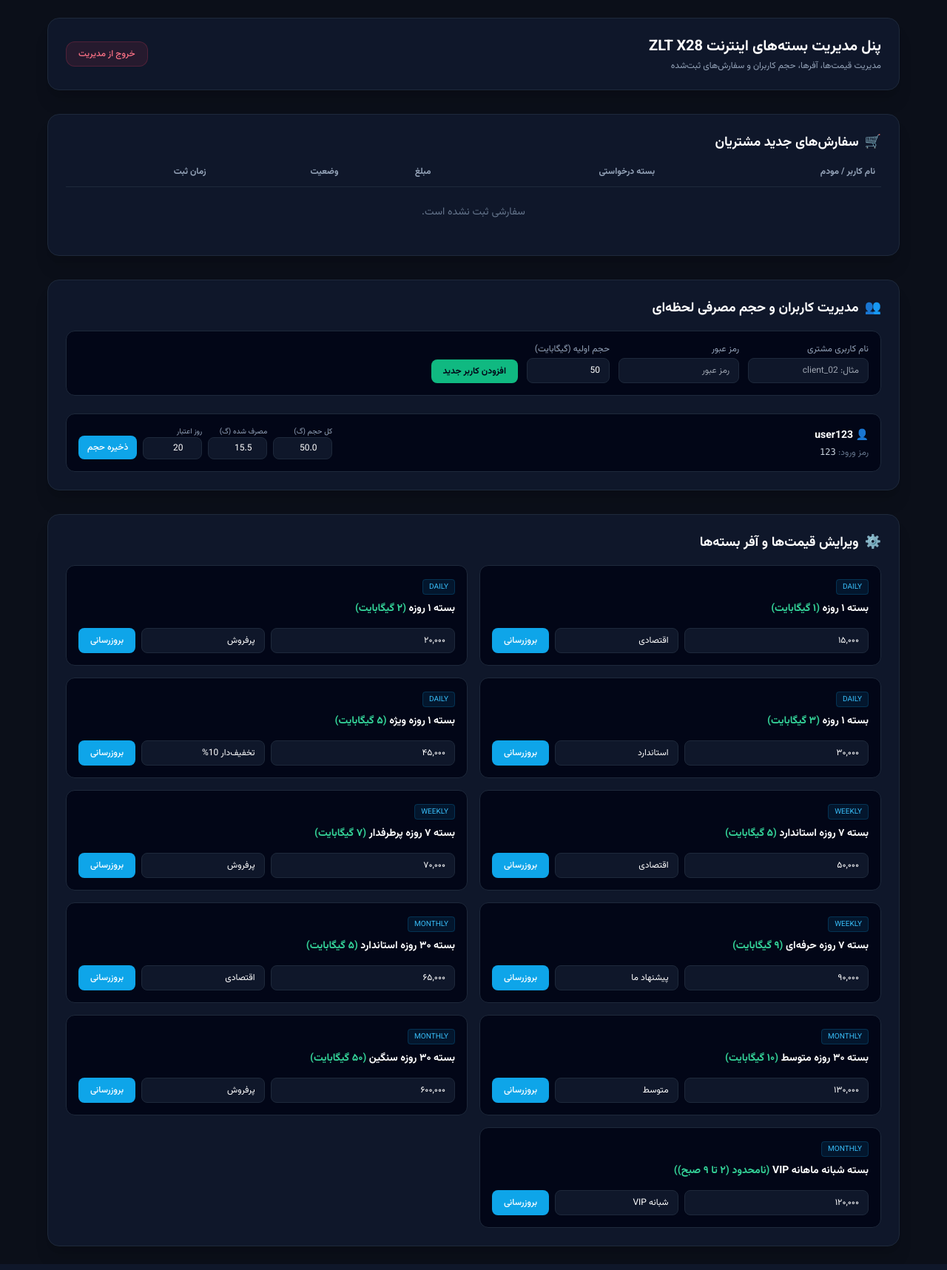
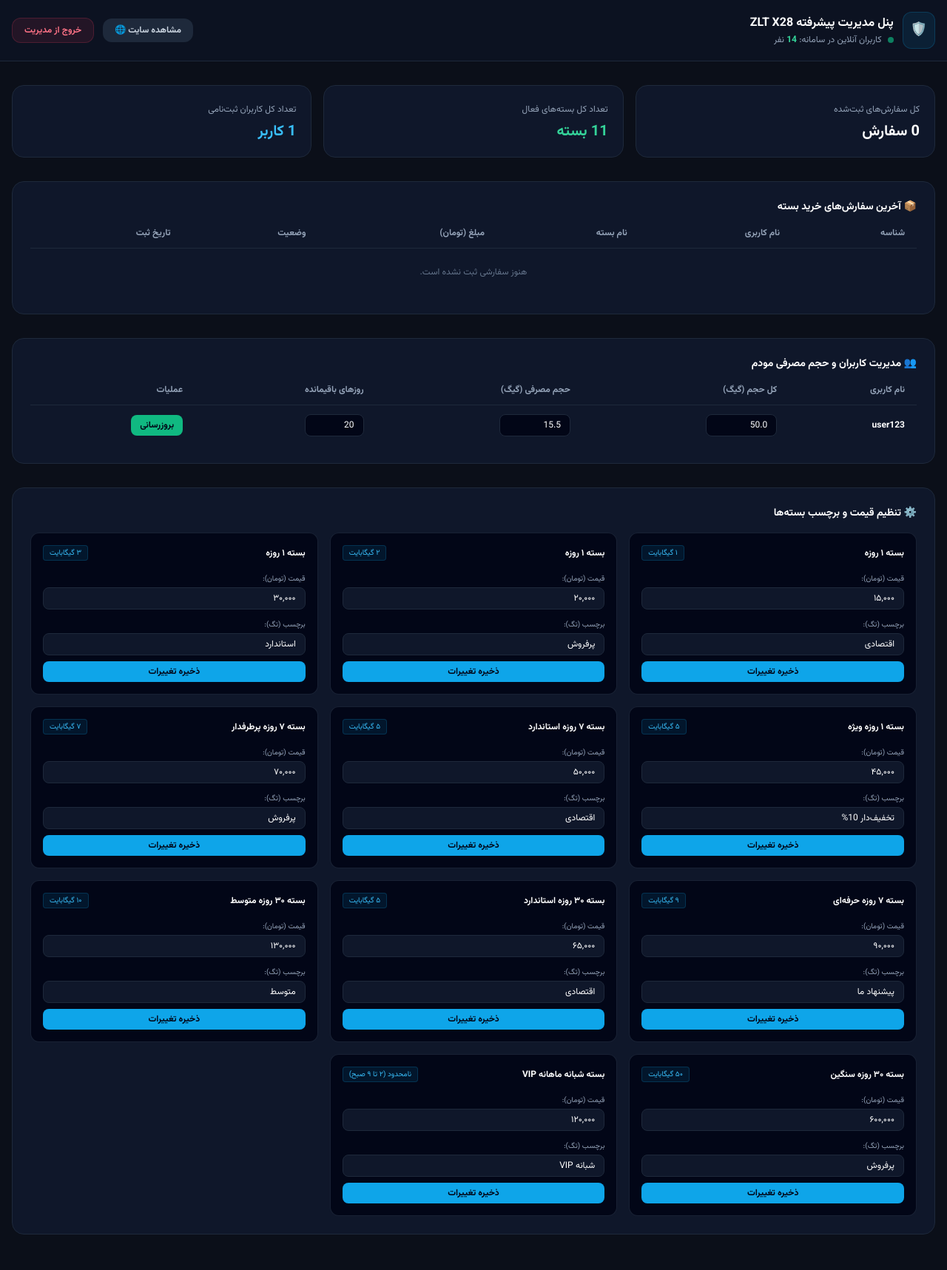
Before and after one commit to abozarkh98-oss/ZLTX28, a Flask app: page /admin in a window 1280 px wide. Shown: the whole page at 74% size. Run offline with Flask 3, Linux system fonts and the light colour scheme; the visitor is signed in with stand-in values (Sample User, id 1); data comes from the database, SQL or seed files in the repository; data that the repository does not hold is empty; some libraries are stand-ins or nearby versions.

Commit message:
Update admin_dashboard.html

```diff
--- a/templates/admin_dashboard.html
+++ b/templates/admin_dashboard.html
@@ -2,127 +2,150 @@
 <html lang="fa" dir="rtl">
 <head>
     <meta charset="UTF-8">
-    <title>پنل مدیریت و سفارشات - ZLT X28</title>
+    <meta name="viewport" content="width=device-width, initial-scale=1.0">
+    <title>پنل مدیریت مودم ZLT X28</title>
     <script src="https://cdn.tailwindcss.com"></script>
     <link href="https://fonts.googleapis.com/css2?family=Vazirmatn:wght@300;400;500;600;700&display=swap" rel="stylesheet">
-    <style>body { font-family: 'Vazirmatn', sans-serif; background-color: #0b0f19; color: #f3f4f6; }</style>
+    <style>
+        body { font-family: 'Vazirmatn', sans-serif; background-color: #0b0f19; color: #f3f4f6; }
+        .smooth-transition { transition: all 0.3s cubic-bezier(0.4, 0, 0.2, 1); }
+        @keyframes fadeIn { from { opacity: 0; transform: translateY(15px); } to { opacity: 1; transform: translateY(0); } }
+        .animate-fade { animation: fadeIn 0.4s ease-out forwards; }
+    </style>
 </head>
-<body class="min-h-screen p-4 sm:p-6">
-    <div class="max-w-6xl mx-auto">
-        <!-- Header -->
-        <div class="flex justify-between items-center mb-8 bg-slate-900 p-6 rounded-2xl border border-slate-800 shadow-xl">
-            <div>
-                <h1 class="text-xl font-bold text-white">پنل مدیریت بسته‌های اینترنت ZLT X28</h1>
-                <p class="text-xs text-slate-400 mt-1">مدیریت قیمت‌ها، آفرها، حجم کاربران و سفارش‌های ثبت‌شده</p>
+<body class="min-h-screen pb-12">
+
+    <!-- هدر پنل مدیریت -->
+    <header class="border-b border-slate-800 bg-slate-900/50 backdrop-blur-md sticky top-0 z-40">
+        <div class="max-w-7xl mx-auto px-4 py-4 flex justify-between items-center">
+            <div class="flex items-center gap-3">
+                <div class="bg-sky-500/10 text-sky-400 p-2.5 rounded-xl border border-sky-500/20 text-lg">🛡️</div>
+                <div>
+                    <h1 class="font-bold text-white text-sm md:text-base">پنل مدیریت پیشرفته ZLT X28</h1>
+                    <div class="flex items-center gap-2 mt-0.5">
+                        <span class="w-2 h-2 rounded-full bg-emerald-500 animate-pulse"></span>
+                        <span class="text-xs text-slate-400">کاربران آنلاین در سامانه: <strong class="text-emerald-400">{{ online_count }}</strong> نفر</span>
+                    </div>
+                </div>
             </div>
-            <a href="/admin/logout" class="bg-rose-500/10 hover:bg-rose-500/20 text-rose-400 border border-rose-500/20 px-4 py-2 rounded-xl text-xs font-medium transition">خروج از مدیریت</a>
+            <div class="flex items-center gap-3">
+                <a href="/" target="_blank" class="bg-slate-800 hover:bg-slate-700 text-slate-300 px-4 py-2 rounded-xl text-xs font-bold smooth-transition">مشاهده سایت 🌐</a>
+                <a href="/admin/logout" class="bg-rose-500/10 hover:bg-rose-500/20 text-rose-400 border border-rose-500/20 px-4 py-2 rounded-xl text-xs font-bold smooth-transition">خروج از مدیریت</a>
+            </div>
+        </div>
+    </header>
+
+    <!-- محتوای داشبورد -->
+    <main class="max-w-7xl mx-auto px-4 mt-8 space-y-8 animate-fade">
+
+        <!-- آمار کلی سیستم -->
+        <div class="grid grid-cols-1 md:grid-cols-3 gap-4">
+            <div class="bg-slate-900 border border-slate-800 p-5 rounded-2xl">
+                <span class="text-xs text-slate-400">کل سفارش‌های ثبت‌شده</span>
+                <p class="text-xl font-bold text-white mt-1">{{ orders | length }} سفارش</p>
+            </div>
+            <div class="bg-slate-900 border border-slate-800 p-5 rounded-2xl">
+                <span class="text-xs text-slate-400">تعداد کل بسته‌های فعال</span>
+                <p class="text-xl font-bold text-emerald-400 mt-1">{{ packages | length }} بسته</p>
+            </div>
+            <div class="bg-slate-900 border border-slate-800 p-5 rounded-2xl">
+                <span class="text-xs text-slate-400">تعداد کل کاربران ثبت‌نامی</span>
+                <p class="text-xl font-bold text-sky-400 mt-1">{{ users | length }} کاربر</p>
+            </div>
         </div>
 
-        <!-- Orders Section -->
-        <div class="bg-slate-900 p-6 rounded-2xl border border-slate-800 mb-8 shadow-xl">
-            <h2 class="text-lg font-bold text-white mb-4 flex items-center gap-2">
-                <span>🛒</span> سفارش‌های جدید مشتریان
-            </h2>
+        <!-- بخش ۱: سفارش‌های مشتریان -->
+        <div class="bg-slate-900 border border-slate-800 rounded-2xl p-6">
+            <h2 class="text-sm font-bold text-white mb-4 flex items-center gap-2">📦 آخرین سفارش‌های خرید بسته</h2>
             <div class="overflow-x-auto">
-                <table class="w-full text-right text-sm">
+                <table class="w-full text-right text-xs">
                     <thead>
-                        <tr class="border-b border-slate-800 text-slate-400 text-xs">
-                            <th class="pb-3 px-2">نام کاربر / مودم</th>
-                            <th class="pb-3 px-2">بسته درخواستی</th>
-                            <th class="pb-3 px-2">مبلغ</th>
-                            <th class="pb-3 px-2">وضعیت</th>
-                            <th class="pb-3 px-2">زمان ثبت</th>
+                        <tr class="border-b border-slate-800 text-slate-400">
+                            <th class="pb-3 px-4">شناسه</th>
+                            <th class="pb-3 px-4">نام کاربری</th>
+                            <th class="pb-3 px-4">نام بسته</th>
+                            <th class="pb-3 px-4">مبلغ (تومان)</th>
+                            <th class="pb-3 px-4">وضعیت</th>
+                            <th class="pb-3 px-4">تاریخ ثبت</th>
                         </tr>
                     </thead>
                     <tbody class="divide-y divide-slate-800/60">
                         {% for order in orders %}
-                        <tr class="text-xs">
-                            <td class="py-3 px-2 font-bold text-white">{{ order.username }}</td>
-                            <td class="py-3 px-2 text-sky-400">{{ order.package_name }}</td>
-                            <td class="py-3 px-2 text-emerald-400 font-bold">{{ order.price }}</td>
-                            <td class="py-3 px-2"><span class="bg-amber-500/10 text-amber-400 px-2.5 py-1 rounded-md border border-amber-500/20">{{ order.status }}</span></td>
-                            <td class="py-3 px-2 text-slate-500">{{ order.created_at.strftime('%Y-%m-%d %H:%M') }}</td>
+                        <tr class="hover:bg-slate-950/40 smooth-transition">
+                            <td class="py-3 px-4 text-slate-400">#{{ order.id }}</td>
+                            <td class="py-3 px-4 font-bold text-sky-400">{{ order.username }}</td>
+                            <td class="py-3 px-4 text-white">{{ order.package_name }}</td>
+                            <td class="py-3 px-4 text-emerald-400 font-bold">{{ order.price }}</td>
+                            <td class="py-3 px-4"><span class="bg-amber-500/10 text-amber-400 border border-amber-500/20 px-2.5 py-1 rounded-lg text-[10px]">{{ order.status }}</span></td>
+                            <td class="py-3 px-4 text-slate-500">{{ order.created_at.strftime('%Y-%m-%d %H:%M') }}</td>
                         </tr>
                         {% else %}
-                        <tr><td colspan="5" class="py-6 text-center text-slate-500">سفارشی ثبت نشده است.</td></tr>
+                        <tr>
+                            <td colspan="6" class="text-center py-6 text-slate-500">هنوز سفارشی ثبت نشده است.</td>
+                        </tr>
                         {% endfor %}
                     </tbody>
                 </table>
             </div>
         </div>
 
-        <!-- Users Management Section -->
-        <div class="bg-slate-900 p-6 rounded-2xl border border-slate-800 mb-8 shadow-xl">
-            <h2 class="text-lg font-bold text-white mb-4 flex items-center gap-2">
-                <span>👥</span> مدیریت کاربران و حجم مصرفی لحظه‌ای
-            </h2>
+        <!-- بخش ۲: مدیریت کاربران و حجم‌ها -->
+        <div class="bg-slate-900 border border-slate-800 rounded-2xl p-6">
+            <h2 class="text-sm font-bold text-white mb-4 flex items-center gap-2">👥 مدیریت کاربران و حجم مصرفی مودم</h2>
+            <div class="overflow-x-auto">
+                <table class="w-full text-right text-xs">
+                    <thead>
+                        <tr class="border-b border-slate-800 text-slate-400">
+                            <th class="pb-3 px-4">نام کاربری</th>
+                            <th class="pb-3 px-4">کل حجم (گیگ)</th>
+                            <th class="pb-3 px-4">حجم مصرفی (گیگ)</th>
+                            <th class="pb-3 px-4">روزهای باقیمانده</th>
+                            <th class="pb-3 px-4">عملیات</th>
+                        </tr>
+                    </thead>
+                    <tbody class="divide-y divide-slate-800/60">
+                        {% for user in users %}
+                        <tr>
+                            <form action="/admin/update_user/{{ user.id }}" method="POST">
+                                <td class="py-3 px-4 font-bold text-white">{{ user.username }}</td>
+                                <td class="py-3 px-4"><input type="number" step="0.1" name="total_gb" value="{{ user.total_gb }}" class="w-24 bg-slate-950 border border-slate-800 rounded-lg px-3 py-1.5 text-white"></td>
+                                <td class="py-3 px-4"><input type="number" step="0.1" name="used_gb" value="{{ user.used_gb }}" class="w-24 bg-slate-950 border border-slate-800 rounded-lg px-3 py-1.5 text-white"></td>
+                                <td class="py-3 px-4"><input type="number" name="days_left" value="{{ user.days_left }}" class="w-20 bg-slate-950 border border-slate-800 rounded-lg px-3 py-1.5 text-white"></td>
+                                <td class="py-3 px-4"><button type="submit" class="bg-emerald-500 hover:bg-emerald-400 text-slate-950 px-3 py-1.5 rounded-lg font-bold transition">بروزرسانی</button></td>
+                            </form>
+                        </tr>
+                        {% endfor %}
+                    </tbody>
+                </table>
+            </div>
+        </div>
 
-            <!-- Add User Form -->
-            <form action="/admin/add_user" method="POST" class="bg-slate-950 p-4 rounded-xl border border-slate-800 mb-6 flex flex-wrap gap-3 items-end">
-                <div>
-                    <label class="block text-xs text-slate-400 mb-1">نام کاربری مشتری</label>
-                    <input type="text" name="username" required class="bg-slate-900 border border-slate-800 rounded-lg px-3 py-2 text-xs text-white focus:border-sky-500 focus:outline-none" placeholder="مثال: client_02">
-                </div>
-                <div>
-                    <label class="block text-xs text-slate-400 mb-1">رمز عبور</label>
-                    <input type="text" name="password" required class="bg-slate-900 border border-slate-800 rounded-lg px-3 py-2 text-xs text-white focus:border-sky-500 focus:outline-none" placeholder="رمز عبور">
-                </div>
-                <div>
-                    <label class="block text-xs text-slate-400 mb-1">حجم اولیه (گیگابایت)</label>
-                    <input type="number" step="0.1" name="total_gb" value="50" class="bg-slate-900 border border-slate-800 rounded-lg px-3 py-2 text-xs text-white w-28 focus:border-sky-500 focus:outline-none">
-                </div>
-                <button type="submit" class="bg-emerald-500 hover:bg-emerald-400 text-slate-950 font-bold px-4 py-2 rounded-lg text-xs transition">افزودن کاربر جدید</button>
-            </form>
-
-            <!-- Users List -->
-            <div class="space-y-3">
-                {% for u in users %}
-                <div class="bg-slate-950 p-4 rounded-xl border border-slate-800 flex flex-wrap justify-between items-center gap-4">
-                    <div>
-                        <span class="font-bold text-white text-sm">👤 {{ u.username }}</span>
-                        <span class="text-xs text-slate-500 block mt-0.5">رمز ورود: <span class="text-slate-300 font-mono">{{ u.password }}</span></span>
+        <!-- بخش ۳: مدیریت و تغییر قیمت بسته‌ها -->
+        <div class="bg-slate-900 border border-slate-800 rounded-2xl p-6">
+            <h2 class="text-sm font-bold text-white mb-4 flex items-center gap-2">⚙️ تنظیم قیمت و برچسب بسته‌ها</h2>
+            <div class="grid grid-cols-1 md:grid-cols-2 lg:grid-cols-3 gap-4">
+                {% for pkg in packages %}
+                <div class="bg-slate-950 border border-slate-800/80 p-4 rounded-xl space-y-3">
+                    <div class="flex justify-between items-center">
+                        <span class="font-bold text-white text-xs">{{ pkg.name }}</span>
+                        <span class="text-[10px] text-sky-400 bg-sky-500/10 px-2 py-0.5 rounded border border-sky-500/20">{{ pkg.data_amount }}</span>
                     </div>
-                    <form action="/admin/update_user/{{ u.id }}" method="POST" class="flex items-center gap-2 flex-wrap">
+                    <form action="/admin/update_price/{{ pkg.id }}" method="POST" class="space-y-2">
                         <div>
-                            <span class="text-[10px] text-slate-400 block">کل حجم (گ)</span>
-                            <input type="number" step="0.1" name="total_gb" value="{{ u.total_gb }}" class="bg-slate-900 border border-slate-800 rounded-lg px-2 py-1.5 text-xs text-white w-20 text-center">
+                            <label class="text-[10px] text-slate-400">قیمت (تومان):</label>
+                            <input type="text" name="price" value="{{ pkg.price }}" class="w-full bg-slate-900 border border-slate-800 rounded-lg px-3 py-1.5 text-xs text-white">
                         </div>
                         <div>
-                            <span class="text-[10px] text-slate-400 block">مصرف شده (گ)</span>
-                            <input type="number" step="0.1" name="used_gb" value="{{ u.used_gb }}" class="bg-slate-900 border border-slate-800 rounded-lg px-2 py-1.5 text-xs text-white w-20 text-center">
+                            <label class="text-[10px] text-slate-400">برچسب (تگ):</label>
+                            <input type="text" name="tag" value="{{ pkg.tag }}" class="w-full bg-slate-900 border border-slate-800 rounded-lg px-3 py-1.5 text-xs text-white">
                         </div>
-                        <div>
-                            <span class="text-[10px] text-slate-400 block">روز اعتبار</span>
-                            <input type="number" name="days_left" value="{{ u.days_left }}" class="bg-slate-900 border border-slate-800 rounded-lg px-2 py-1.5 text-xs text-white w-20 text-center">
-                        </div>
-                        <button type="submit" class="bg-sky-500 hover:bg-sky-400 text-white px-3 py-2 rounded-lg text-xs font-medium self-end transition">ذخیره حجم</button>
+                        <button type="submit" class="w-full bg-sky-500 hover:bg-sky-400 text-slate-950 py-1.5 rounded-lg text-xs font-bold transition">ذخیره تغییرات</button>
                     </form>
                 </div>
                 {% endfor %}
             </div>
         </div>
 
-        <!-- Packages Pricing & Offers Section -->
-        <div class="bg-slate-900 p-6 rounded-2xl border border-slate-800 shadow-xl">
-            <h2 class="text-lg font-bold text-white mb-4 flex items-center gap-2">
-                <span>⚙️</span> ویرایش قیمت‌ها و آفر بسته‌ها
-            </h2>
-            <div class="grid grid-cols-1 md:grid-cols-2 gap-4">
-                {% for pkg in packages %}
-                <div class="bg-slate-950 p-4 rounded-xl border border-slate-800 flex flex-col justify-between">
-                    <div>
-                        <span class="text-[10px] text-sky-400 bg-sky-500/10 px-2 py-0.5 rounded border border-sky-500/20 uppercase">{{ pkg.category }}</span>
-                        <h3 class="font-bold text-white text-sm mt-2">{{ pkg.name }} <span class="text-emerald-400">({{ pkg.data_amount }})</span></h3>
-                    </div>
-                    <form action="/admin/update_price/{{ pkg.id }}" method="POST" class="mt-4 flex gap-2">
-                        <input type="text" name="price" value="{{ pkg.price }}" class="bg-slate-900 border border-slate-800 rounded-lg px-3 py-2 text-xs text-white w-1/2 focus:border-sky-500 focus:outline-none" placeholder="قیمت جدید">
-                        <input type="text" name="tag" value="{{ pkg.tag }}" class="bg-slate-900 border border-slate-800 rounded-lg px-3 py-2 text-xs text-white w-1/3 focus:border-sky-500 focus:outline-none" placeholder="تگ / آفر">
-                        <button type="submit" class="bg-sky-500 hover:bg-sky-400 text-white px-4 py-2 rounded-lg text-xs font-medium transition">بروزرسانی</button>
-                    </form>
-                </div>
-                {% endfor %}
-            </div>
-        </div>
-    </div>
+    </main>
 </body>
 </html>
```
